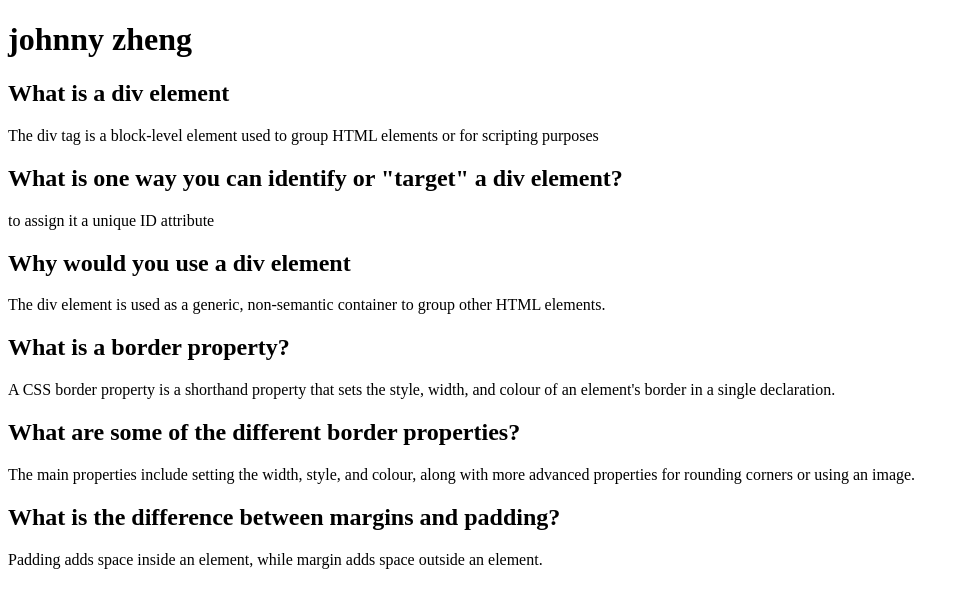
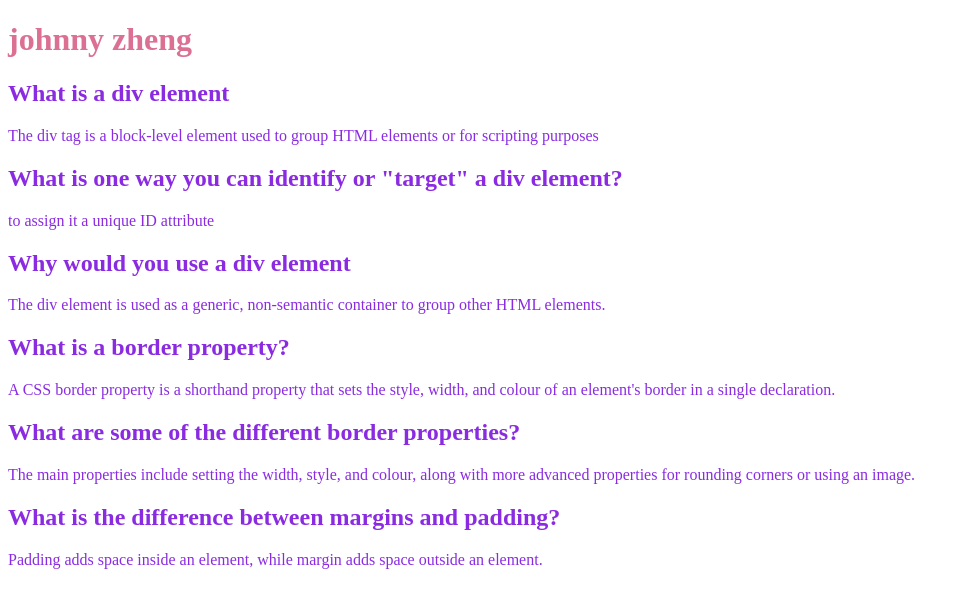
Before and after one commit to johnnyzheng1234/johnnyzheng1234.github.io, a plain HTML site: page csslesson2.html in a window 1280 px wide. Shown: the whole page, without its empty margins (0-967 px from the left). Drawn offline with Linux system fonts and the light colour scheme.

Commit message:
Update style.css

```diff
--- a/style.css
+++ b/style.css
@@ -19,3 +19,15 @@ h1 {
 .name {
   color:blue;
 } */
+
+
+.name{
+color:palevioletred;
+
+}
+
+.question{
+color: blueviolet;
+  border: 5px;
+  border-color: blueviolet;
+}
```
